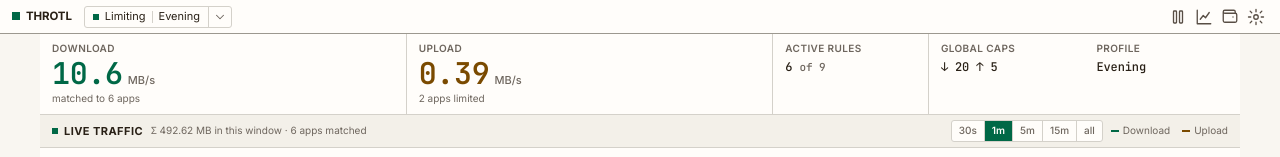
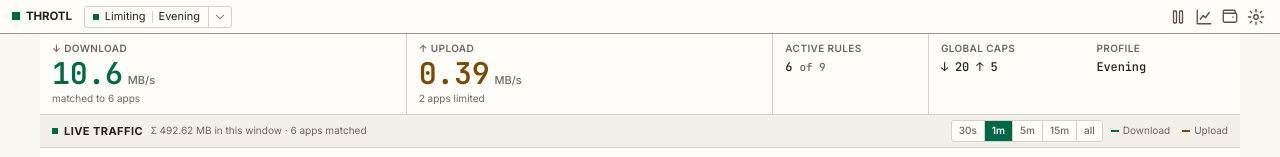
Before and after one commit to Flenser42/throtl, a React (Vite) app in the folder throtl-app/: page / in a window 1280 px wide. Shown: the top 157 px of the page. Built offline with nearby package versions, Linux system fonts and the light colour scheme.

Commit message:
design(gui): direction glyphs on the download/upload readout

```diff
--- a/throtl-app/src/components/Overview.tsx
+++ b/throtl-app/src/components/Overview.tsx
@@ -29,7 +29,7 @@ export function Overview({
     <section className="card overview">
       <div className="overview-top">
         <div className="metric">
-          <span className="metric-label">Download</span>
+          <span className="metric-label">↓ Download</span>
           <div className="metric-value mono t-down">
             <AnimatedNumber
               value={model.downKbit}
@@ -41,7 +41,7 @@ export function Overview({
         </div>
 
         <div className="metric">
-          <span className="metric-label">Upload</span>
+          <span className="metric-label">↑ Upload</span>
           <div className="metric-value mono t-up">
             <AnimatedNumber
               value={model.upKbit}
```
